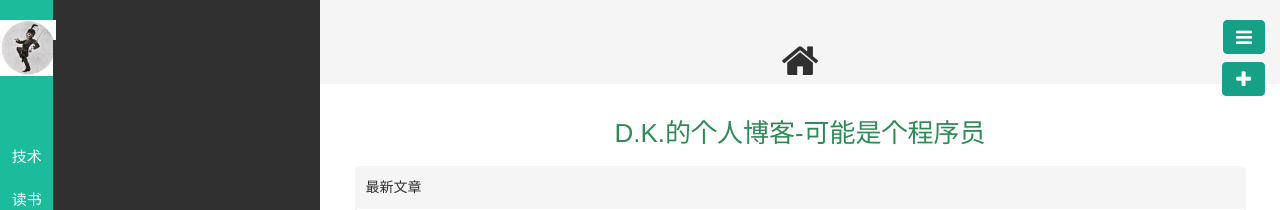
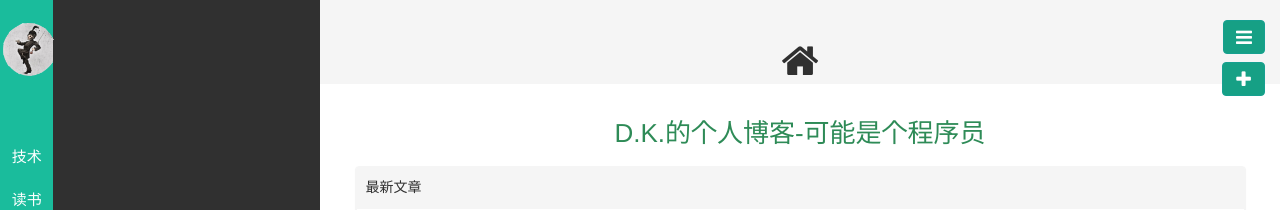
Before and after one commit to darklost/darklost.github.io, a Jekyll site: the page built from index.html, in a window 1280 px wide. Shown: the top 210 px of the page. Built offline with Jekyll 4.4.1, drawn with Linux system fonts in a browser that asks for light colours; nearby versions of some CDN libraries; library files that are not in the unit come from our copies; Markdown is read by kramdown in place of the engine named in the settings; the list of posts is cut into pages by our own code.

Commit message:
修改ICON

```diff
--- a/_config.yml
+++ b/_config.yml
@@ -18,8 +18,8 @@
 rss_url: /pages/atom.xml
 
 # gavatar头像及Favicon
-gavatar: /public/img/img_darklost_logo.png
-favicon: /public/img/img_darklost_logo.png
+gavatar: /public/img/img_logo.png
+favicon: /public/img/img_logo.png
 
 
 # 主题设置，自动激活某个标签
```
Also changed, not shown: public/img/img_logo.png (added).
